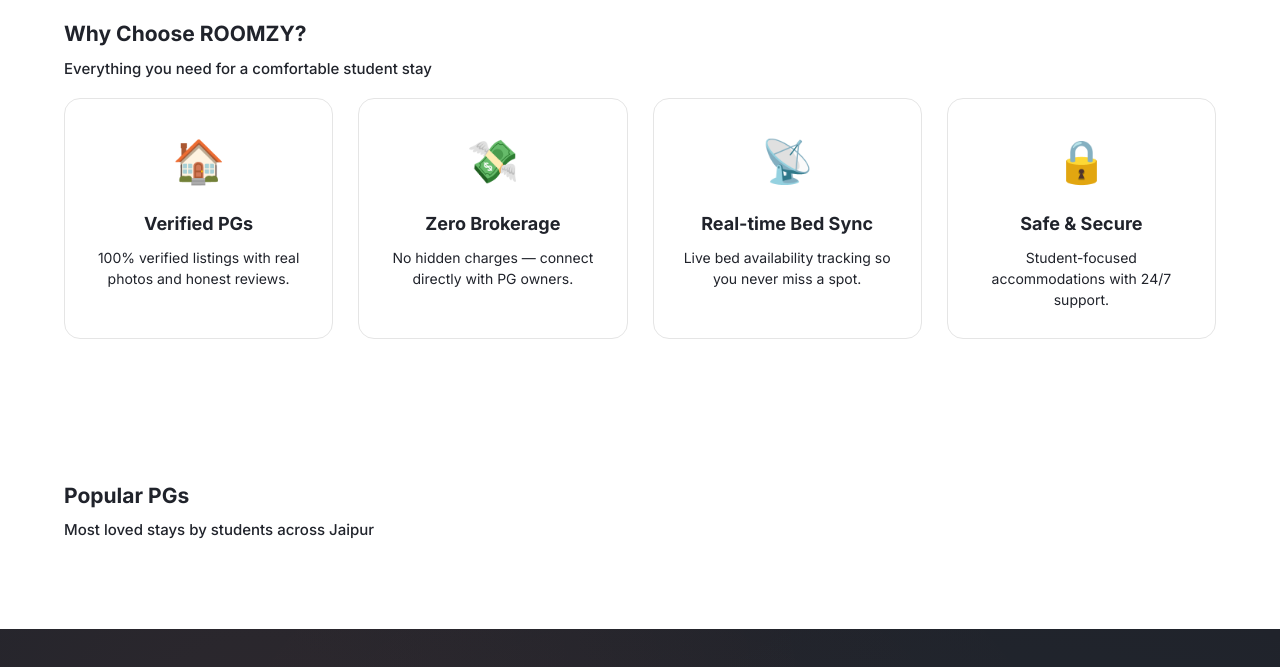
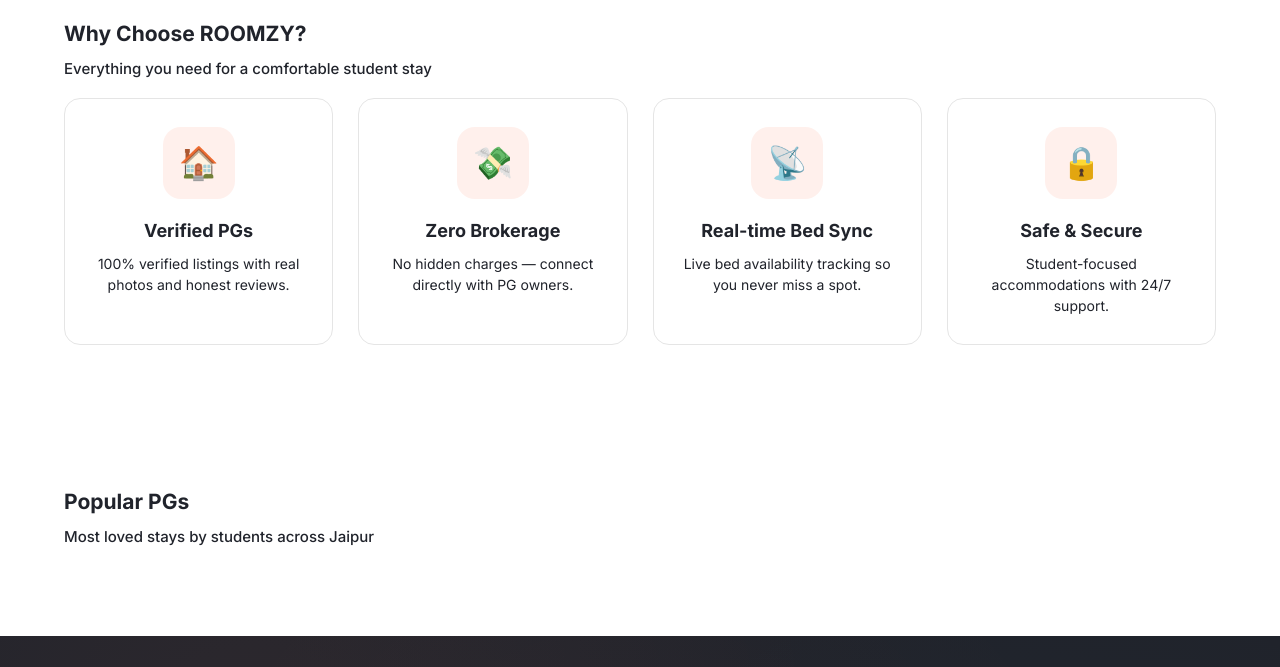
Before and after one commit to yashsahu111/NSP, a plain HTML site: page index.html in a window 1280 px wide. Shown: the part 1520-2187 px from the top of the page. Drawn offline with Linux system fonts and the light colour scheme.

Commit message:
Style why choose roomzy icons as coral squares

```diff
--- a/style.css
+++ b/style.css
@@ -2445,8 +2445,23 @@ button {
 }
 
 .why-choose-icon {
-    font-size: 42px;
-    margin-bottom: 16px;
+    width: 72px;
+    height: 72px;
+    margin: 0 auto 18px;
+    border-radius: 18px;
+    background: #fff0ec;
+    color: var(--red);
+    font-size: 32px;
+    display: flex;
+    align-items: center;
+    justify-content: center;
+    transition: .25s;
+}
+
+.why-choose-card:hover .why-choose-icon {
+    background: var(--red);
+    color: #fff;
+    transform: scale(1.08) rotate(-4deg);
 }
 
 .why-choose-card h3 {
```
